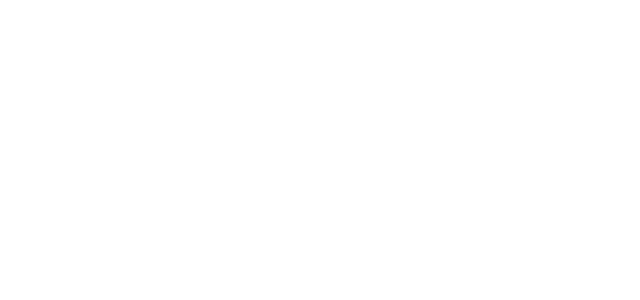
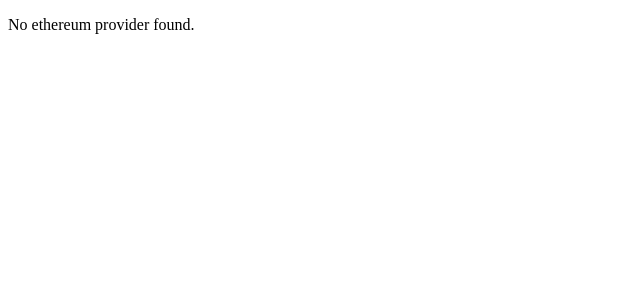
Before and after one commit to FabienDehopre/metamask-poc, an Angular app: page / in a window 1280 px wide. Shown: the top 300 px of the page, without its empty margins (0-640 px from the left). Built offline with nearby package versions, Linux system fonts and the light colour scheme.

Commit message:
display message when no ethereum provider is found

```diff
--- a/src/app/app.component.ts
+++ b/src/app/app.component.ts
@@ -12,11 +12,14 @@
   standalone: true,
   imports: [AsyncPipe, JsonPipe, NgIf],
   template: `
-    <ng-container *ngIf="provider != undefined">
+    <ng-container *ngIf="provider != undefined; else noProvider">
       <button (click)="connectToWallet()">Connect</button>
       <hr />
       <pre>Accounts: {{ accounts$ | async | json }}</pre>
     </ng-container>
+    <ng-template #noProvider>
+      <p>No ethereum provider found.</p>
+    </ng-template>
   `,
 })
 export class AppComponent implements OnInit {
```
